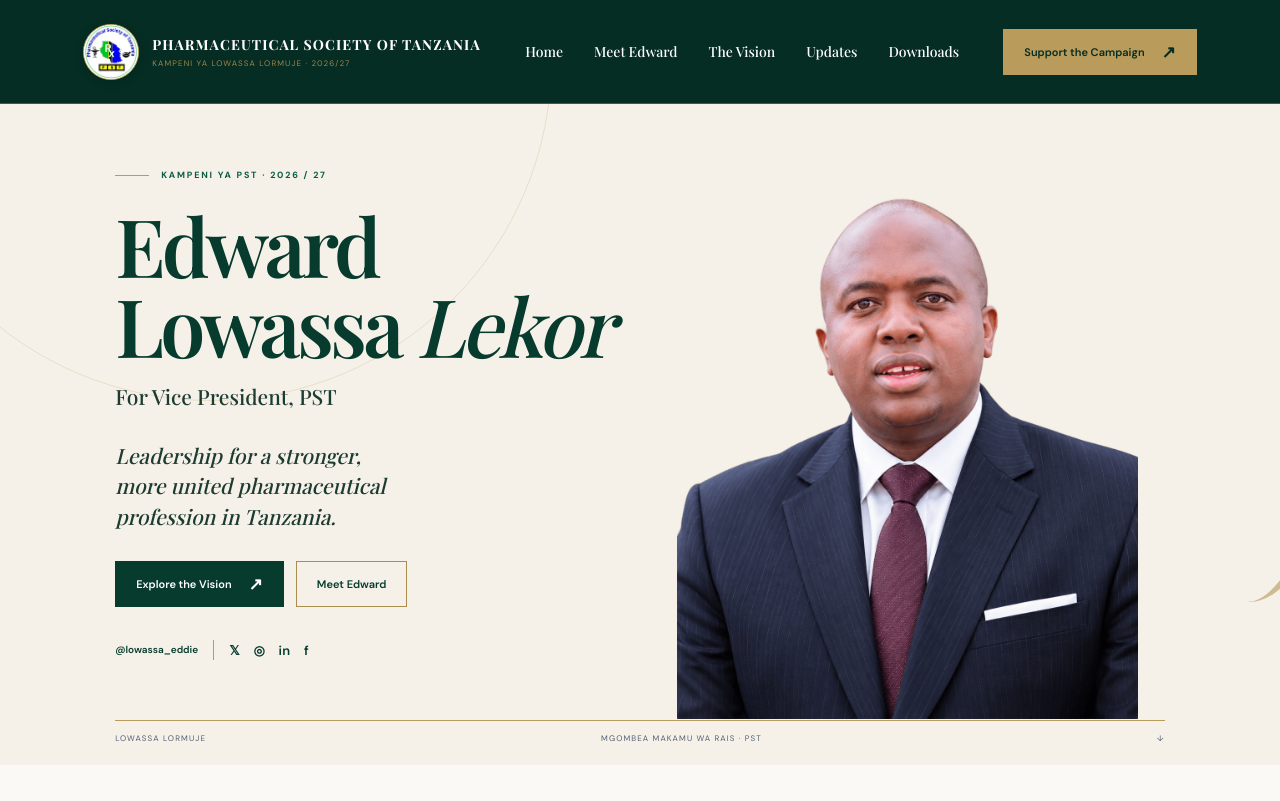
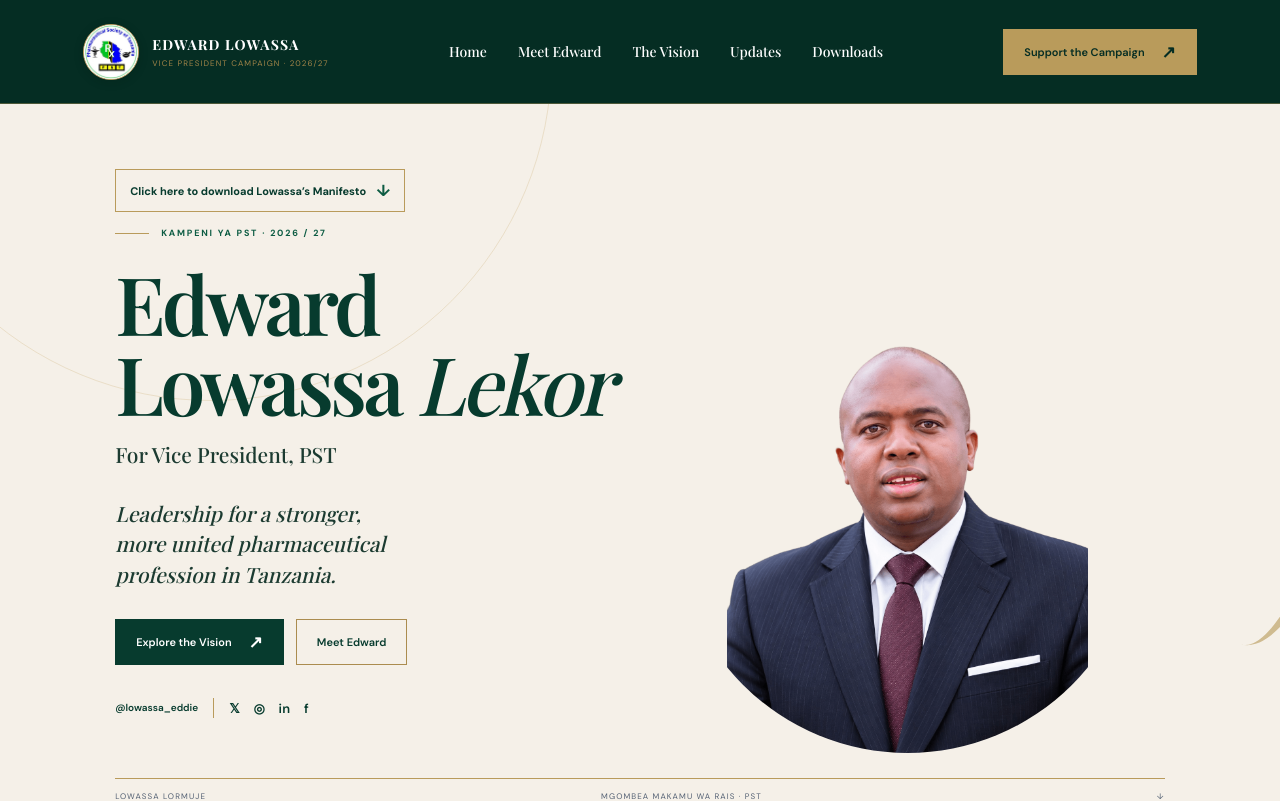
Before and after one commit to iamAdamKayange/edward-lowassa-lekor, a Next.js app: page / in a window 1280 px wide. Shown: the top 801 px of the page. Built offline with nearby package versions, Linux system fonts and the light colour scheme; a web font is replaced by a local one.

Commit message:
Update Edward Lowassa campaign landing page

```diff
--- a/src/app/campaign.css
+++ b/src/app/campaign.css
@@ -24,6 +24,8 @@
   background: var(--cream);
 }
 .hero-copy { z-index: 2; }
+.manifesto-prompt { display: inline-flex; align-items: center; gap: 10px; margin-bottom: 15px; padding: 10px 14px; border: 1px solid var(--gold); color: var(--green); font-size: 11px; font-weight: 700; }
+.manifesto-prompt span { color: var(--green-bright); font-size: 16px; }
 .hero h1 { color: var(--green); }
 .mobile-title-break { display: none; }
 .intro-content { grid-template-columns: minmax(180px, .72fr) minmax(220px, .9fr) minmax(0, 1.4fr); gap: 5%; }
@@ -47,11 +49,12 @@
   pointer-events: none;
 }
 .photo-frame {
-  inset: -45px -8% -24px -8%;
-  border-radius: 0;
+  inset: auto;
+  width: min(100%, 465px);
+  aspect-ratio: 1;
+  border-radius: 50%;
   background: transparent;
-  clip-path: none;
-  overflow: visible;
+  overflow: hidden;
 }
 .photo-frame::after { display: none; }
 .photo-frame img {
@@ -192,7 +195,7 @@
   .hero .button-outline, .social-line { color: var(--green); }
   .hero-visual { order: 0; height: 370px; min-height: 370px; margin: 0; background: linear-gradient(110deg, #e8e8df 0%, #f2eee5 71%, var(--green) 71%, var(--green) 100%); }
   .hero-copy { order: 1; padding: 29px 0 28px; }
-  .photo-frame { z-index: 1; inset: 0 -5% 0; overflow: hidden; }
+  .photo-frame { z-index: 1; inset: auto auto 0; width: min(94vw, 370px); aspect-ratio: 1; border-radius: 50%; overflow: hidden; }
   .photo-frame img { object-fit: contain; object-position: center bottom; }
   .hero-visual::before { content: ""; position: absolute; z-index: 0; pointer-events: none; top: 0; right: 12%; width: 18%; height: 100%; border-right: 5px solid #b99b5b; border-radius: 0 0 75% 0; transform: skewY(-12deg); }
   .hero::after { right: -84px; top: 44%; height: 28%; }
--- a/src/app/layout.tsx
+++ b/src/app/layout.tsx
@@ -3,11 +3,11 @@ import "./globals.css";
 import "./campaign.css";
 
 export const metadata: Metadata = {
-  title: "Lowassa Edward Lekor Lormuje | Kampeni ya PST 2026/27",
+  title: "Edward Lowassa | Official Campaign 2026/27",
   description:
-    "Wasifu, maono na vipaumbele vya kampeni ya Lowassa Edward Lekor Lormuje kwa nafasi ya Makamu wa Rais wa Chama cha Wafamasia Tanzania.",
+    "Meet Edward Lowassa, explore his vision and priorities for Vice President of the Pharmaceutical Society of Tanzania.",
 };
 
 export default function RootLayout({ children }: Readonly<{ children: React.ReactNode }>) {
-  return <html lang="sw"><body>{children}</body></html>;
+  return <html lang="en"><body>{children}</body></html>;
 }
--- a/src/app/page.tsx
+++ b/src/app/page.tsx
@@ -47,7 +47,7 @@ export default function Home() {
     <main>
       <div className="topline"><span>PHARMACEUTICAL SOCIETY OF TANZANIA</span><span>KAMPENI YA UCHAGUZI · 2026 / 2027</span></div>
       <header className="header">
-        <a className="brand" href="#home" aria-label="Kampeni ya Lowassa Edward Lekor Lormuje"><img className="pst-logo" src="/images/logo.jpeg" alt="Nembo ya Pharmaceutical Society of Tanzania" /><span className="brand-copy"><b>PHARMACEUTICAL SOCIETY OF TANZANIA</b><small>KAMPENI YA LOWASSA LORMUJE · 2026/27</small></span></a>
+        <a className="brand" href="#home" aria-label="Kampeni ya Lowassa Edward Lekor Lormuje"><img className="pst-logo" src="/images/logo.jpeg" alt="Nembo ya Pharmaceutical Society of Tanzania" /><span className="brand-copy"><b>EDWARD LOWASSA</b><small>VICE PRESIDENT CAMPAIGN · 2026/27</small></span></a>
         <button className="menu-button" onClick={() => setMenuOpen(!menuOpen)} aria-label="Fungua menyu">{menuOpen ? "×" : "☰"}</button>
         <nav className={menuOpen ? "nav open" : "nav"}>
           <a href="#home" onClick={() => setMenuOpen(false)}>Home</a><a href="#about" onClick={() => setMenuOpen(false)}>Meet Edward</a><a href="#vision" onClick={() => setMenuOpen(false)}>The Vision</a><a href="#updates" onClick={() => setMenuOpen(false)}>Updates</a><a href="/downloads">Downloads</a>
@@ -57,6 +57,7 @@ export default function Home() {
 
       <section className="hero" id="home">
         <div className="hero-copy">
+          <a className="manifesto-prompt" href="/documents/lowassa-manifesto-2026-2027.pdf" download>Click here to download Lowassa’s Manifesto <span>↓</span></a>
           <p className="eyebrow"><span></span> KAMPENI YA PST · 2026 / 27</p>
           <h1>Edward<br />Lowassa<span className="mobile-title-break"><br /></span> <em>Lekor</em></h1>
           <div className="candidate-role">For Vice President, PST</div>
@@ -82,7 +83,7 @@ export default function Home() {
 
       <section className="updates section" id="updates"><div className="updates-heading"><div><div className="section-kicker">05 — HABARI ZA KAMPENI</div><h2>Safari <em>inaendelea.</em></h2></div><a className="text-link" href="#support">Pata taarifa <span>→</span></a></div><div className="update-card"><div className="update-date">2026 <span>·</span> PST 2026/27</div><div><h3>Maono ya pamoja kwa mustakabali wa famasia</h3><p>Karibu ujifunze kuhusu vipaumbele vya kampeni na kushiriki mawazo yako.</p></div><a href="#vision" aria-label="Soma vipaumbele">↗</a></div></section>
 
-      <footer className="footer"><a className="brand footer-brand" href="#home"><img className="pst-logo" src="/images/logo.jpeg" alt="" /><span className="brand-copy"><b>PHARMACEUTICAL SOCIETY OF TANZANIA</b><small>KAMPENI YA LOWASSA LORMUJE · 2026/27</small></span></a><p>Uongozi kwa famasia yenye nguvu na umoja.</p><div className="footer-meta"><a href="/downloads">Downloads</a><span>@lowassa_eddie</span><span>© 2026 Lowassa Edward Lekor Lormuje Campaign</span></div></footer>
+      <footer className="footer"><a className="brand footer-brand" href="#home"><img className="pst-logo" src="/images/logo.jpeg" alt="" /><span className="brand-copy"><b>EDWARD LOWASSA</b><small>VICE PRESIDENT CAMPAIGN · 2026/27</small></span></a><p>Uongozi kwa famasia yenye nguvu na umoja.</p><div className="footer-meta"><a href="/downloads">Downloads</a><span>@lowassa_eddie</span><span>© 2026 Lowassa Edward Lekor Lormuje Campaign</span></div></footer>
     </main>
   );
 }
```
Also changed, not shown: src/app/downloads/page.tsx (+6 -6 lines).
